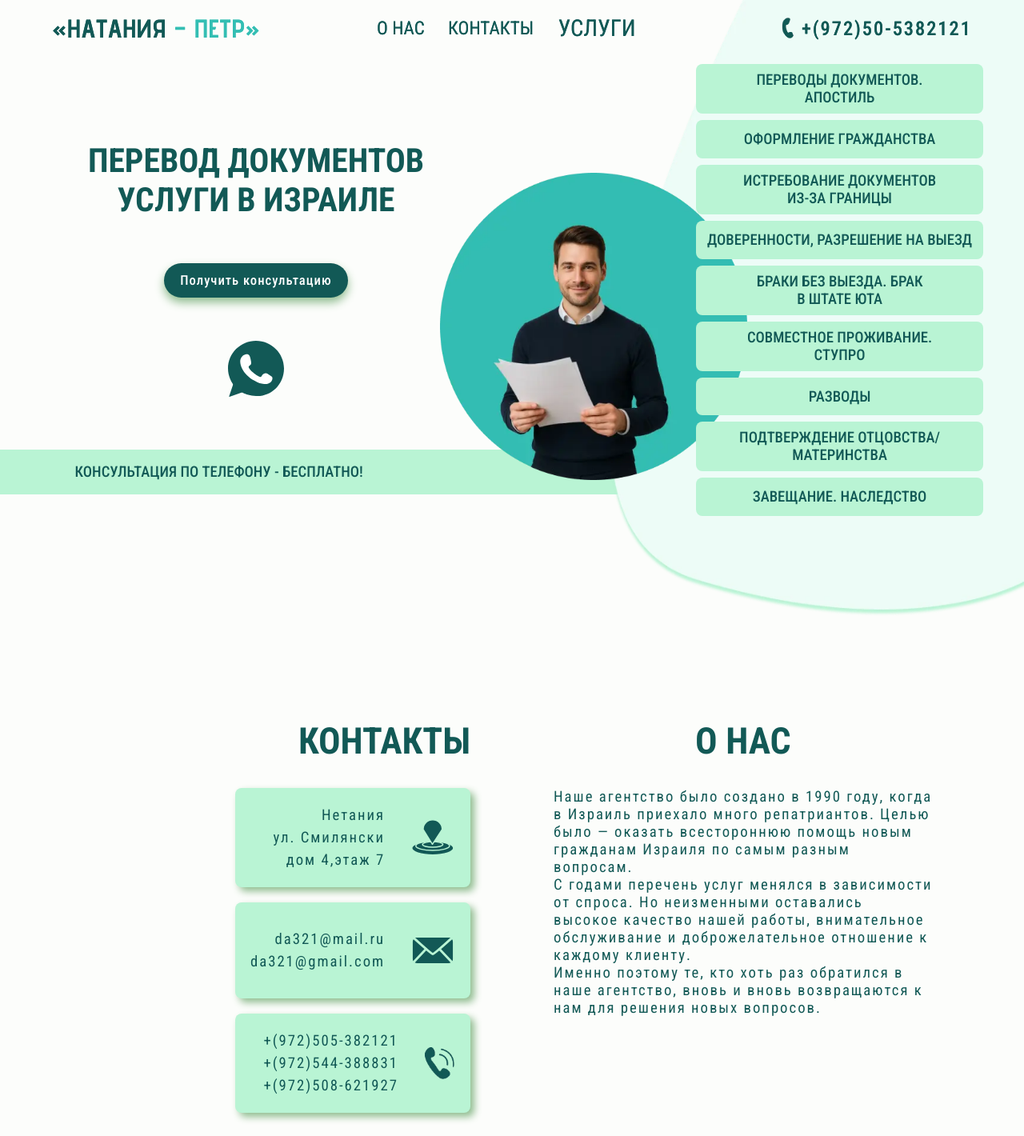
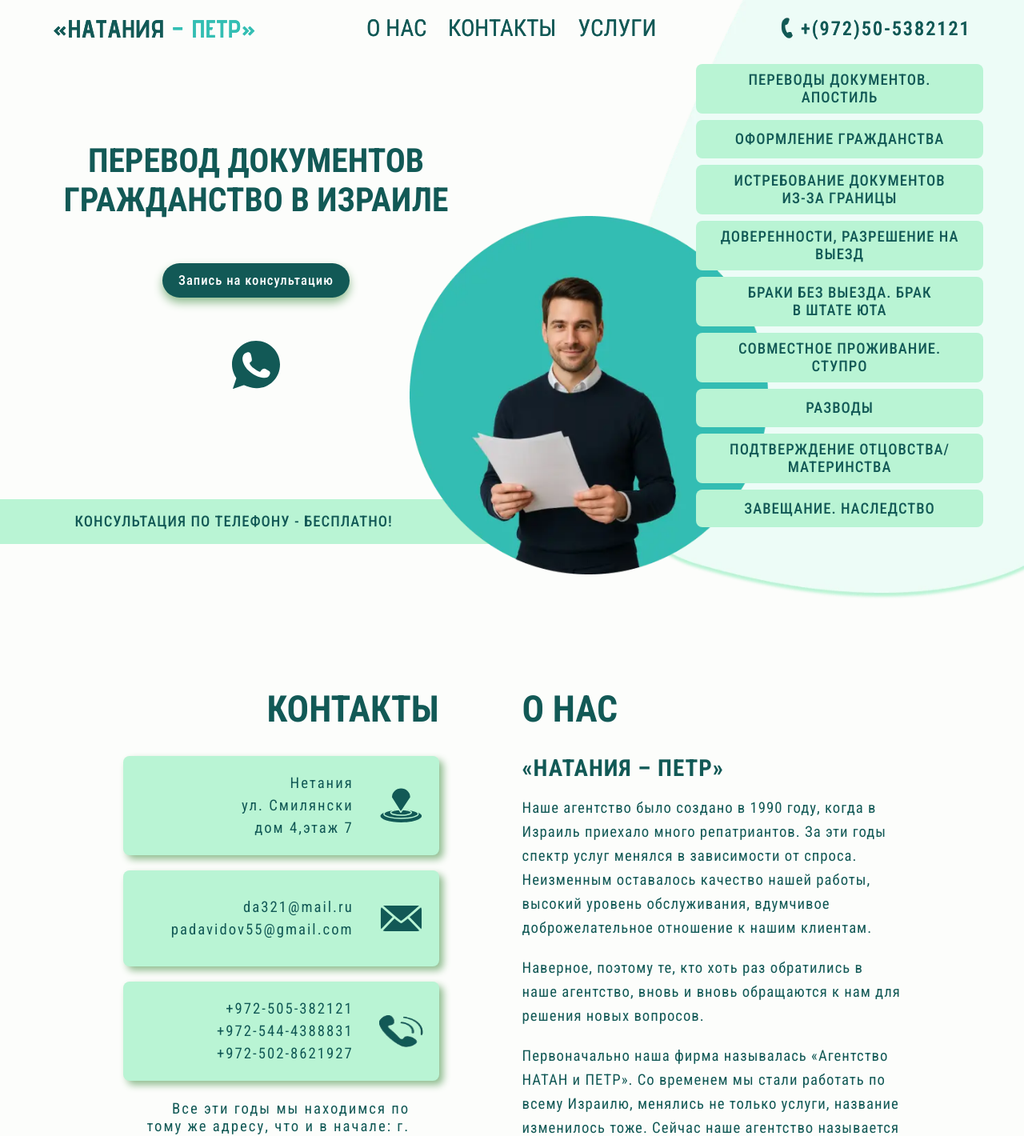
Before and after one commit to Vekshinskii/netaniapetr, a Next.js app: page / in a window 1280 px wide. Shown: the top 1420 px of the page at 80% size. Built offline with nearby package versions, Linux system fonts and the light colour scheme.

Commit message:
updated global.css, page.module.css page.tsx

```diff
--- a/src/app/components/Header/Header.module.css
+++ b/src/app/components/Header/Header.module.css
@@ -21,7 +21,7 @@
 
 .logo {
     font-weight: bold;
-    font-size: 2rem;
+    font-size: calc(var(--index) * 1.5);
     font-family: "Advent Pro", sans-serif;
     text-decoration: none;
     letter-spacing: 1px;
@@ -70,8 +70,11 @@
 .nav_link {
     font-family: "Roboto Condensed", sans-serif;
     text-decoration: none;
-    font-size: 1.8vw;
+    font-size:calc(var(--index) * 1.4);
     will-change: transform, opacity;
+    font-weight: 400;
+    text-wrap: nowrap;
+    margin-inline-end: 16px;
 }
 .nav_link:hover {
     color: #33beb3;
@@ -86,7 +89,7 @@
 }
 .dropdownBtn {
     font-family: "Roboto Condensed", sans-serif;
-    font-size: 1.8rem;
+    font-size:calc(var(--index) * 1.4);
     text-transform: uppercase;
     cursor: pointer;
 
--- a/src/app/globals.css
+++ b/src/app/globals.css
@@ -52,7 +52,7 @@ h1 {
 h2 {
   font-family: "Roboto Condensed", sans-serif;
   font-weight: 500;
-  font-size: calc(var(--index) * 1.2);
+  font-size:calc(var(--index) * 1.4);
 }
 /* ========== HEADER ========== */
 .header {
--- a/src/app/page.module.css
+++ b/src/app/page.module.css
@@ -12,7 +12,7 @@
     align-items: start;
     justify-content: left;
     width: 100vw;
-    height: fit-content;
+    height: 100vh;
 }
 
 .content {
@@ -28,7 +28,7 @@
 .title {
     font-family: "Roboto Condensed", sans-serif;
     font-weight: bold;
-    font-size: calc(var(--index) * 2.2);
+    font-size: calc(var(--index) * 2.1);
     text-align: center;
     text-transform: uppercase;
 }
@@ -59,8 +59,8 @@
 .whatsapp {
     display: block;
     margin-top: 6.8vh;
-    width: 70px;
-    height: 70px;
+    width: 60px;
+    height: 60px;
     cursor: pointer;
     transition: transform 0.3s ease;
     z-index: 1000;
@@ -86,7 +86,7 @@
     top: 0;
     right: 0;
     width: calc(var(--index) * 32);
-    height: calc(var(--index) * 37);
+    height: calc(var(--index) * 32);
     z-index: 1;
 }
 .man {
@@ -109,6 +109,8 @@
     justify-content: start;
     padding-inline-start:  calc(var(--index) * 7);
     min-width: fit-content;
+    letter-spacing: 1px;
+    font-size:calc(var(--index) * 1.4);
 }
 .mobile_man {
     display: none;
@@ -145,6 +147,7 @@
     transition: all 0.3s ease;
     min-width: calc(var(--index) * 14);
     margin-right: 20px;
+    letter-spacing: 1px;
 }
 .list_services a:hover {
     color: #33BEB3;
@@ -153,11 +156,11 @@
 }
 
 /* ===== CONTACT + ABOUT ===== */
-#about {
+.about_page {
+    margin-top: 5vh;
     margin-bottom: 1vh;
 }
 .contact_page {
-    padding-top: 30vh;
     width: 100vw;
     height: fit-content;
     display: flex;
@@ -188,9 +191,13 @@
     order: 1;
     display: flex;
     flex-direction: column;
-    align-items: end;
+    align-items: stretch;
     justify-content: start;
     padding: 20px;
+    max-width: max-content;
+    h1 {
+        text-align: end;
+    }
 }
 .contact_section img {
     width: calc(var(--index) * 2.6);
@@ -204,7 +211,6 @@
     font-size: calc(var(--index) * 0.9);
     text-align: end;
 }
-
 .contact_group {
     display: flex;
     flex-direction: row;
@@ -212,7 +218,6 @@
     justify-content: end;
     margin-bottom: 1.5vw;
     padding: 20px;
-    width: 23vw;
     min-height: 15vh;
     height: fit-content;
     background-color: #B9F4D4;
@@ -223,11 +228,9 @@
 .about_info {
     display: flex;
     flex-direction: column;
-    /*align-items: start;*/
-    /*justify-content: end;*/
     order: 2;
     padding: 20px;
-    align-items: center;
+    align-items: start;
     justify-content: start;
     width: fit-content;
     height: fit-content;
@@ -237,8 +240,19 @@
     width: 37vw;
     z-index: 2;
     font-family: "Roboto Condensed", sans-serif;
-    letter-spacing: 2px;
+    letter-spacing: 1px;
     font-size: calc(var(--index) * 0.9);
+    line-height: 30px;
+
+    p{
+        margin-bottom: 2.5vh;
+        letter-spacing: 1px;
+    }
+
+    h2{
+        font-weight: bolder;
+        margin-bottom: 2.5vh;
+    }
 }
 .contact_text {
     font-family: "Roboto Condensed", sans-serif;
@@ -250,14 +264,15 @@
 }
 
 .about_us_text {
-    margin-top: 6vh;
+    margin-top: 0.5vh;
     font-family: "Roboto Condensed", sans-serif;
-    letter-spacing: 2px;
+    letter-spacing: 1px;
     font-size: calc(var(--index) * 0.8);
     text-align: end;
     text-wrap: wrap;
-    width: 37vw;
+    width: 28vw;
     height: fit-content;
+    max-width: max-content;
 }
 
 .contact_group_blue {
@@ -286,29 +301,35 @@
 /* ===== MEDIA ===== */
 
 @media (max-width: 2500px) {
-    .main_page {
-        height: 80vh;
-        align-items: start;
-        justify-content: start;
-    }
-}
-
-@media (max-width: 2000px) {
+    /*.main_page {*/
+    /*    height: 80vh;*/
+    /*    align-items: start;*/
+    /*    justify-content: start;*/
+    /*}*/
     .consult {
         h2 {
             font-size: calc(var(--index) * 0.9);
         }
     }
 }
+
 @media (max-width: 1500px) {
     .title {
         font-size: calc(var(--index) * 2);
     }
     .elem_light {
         width: calc(var(--index) * 25);
+        height:  calc(var(--index) * 36);
     }
     .consult {
+        margin-top: calc(var(--index) * 3);
             padding-inline-start:  calc(var(--index) * 4.5);
+    }
+    .man {
+        top: calc(var(--index) * 13);
+        width: 35vw;
+        height: 35vw;
+        right: 25%;
     }
 }
 
@@ -320,6 +341,12 @@
     }
     .consult {
         padding-inline-start:  calc(var(--index) * 2.5);
+    }
+    .content {
+        margin-top: 18vh;
+    }
+    .man {
+        top: calc(var(--index) * 15);
     }
 }
 @media (max-width: 1030px) {
--- a/src/app/page.tsx
+++ b/src/app/page.tsx
@@ -34,12 +34,12 @@ export default function HomePage() {
             <div id="main_page" className={styles.main_page}>
                 <div className={styles.content}>
                     <h1 className={styles.title}>
-                        ПЕРЕВОД ДОКУМЕНТОВ <br /> УСЛУГИ В ИЗРАИЛЕ
+                        ПЕРЕВОД ДОКУМЕНТОВ <br /> ГРАЖДАНСТВО В ИЗРАИЛЕ
                     </h1>
 
                     {/* без onClick в серверном компоненте — просто якорь до секции контактов */}
                     <Link href="#contact" className={styles.order_consultation}>
-                        Получить консультацию
+                        Запись на консультацию
                     </Link>
 
                     <Link
@@ -114,12 +114,11 @@ export default function HomePage() {
             </div>
 
             {/* ABOUT + CONTACT */}
-            <section id="about">
+            <section className={styles.about_page} id="about">
                 <div className={styles.contact_page}>
                     <div className={styles.contact_part}>
                         <div id="contact" className={styles.contact_section}>
                             <h1>Контакты</h1>
-
                             <div className={styles.contact_group}>
                                 <div className={styles.contact_text}>
                                     <p>Нетания</p>
@@ -138,7 +137,7 @@ export default function HomePage() {
                             <div className={styles.contact_group}>
                                 <div className={styles.contact_text}>
                                     <p>da321@mail.ru</p>
-                                    <p>da321@gmail.com</p>
+                                    <p>padavidov55@gmail.com</p>
                                 </div>
                                 <Image
                                     src="/images/icon_email.svg"
@@ -151,9 +150,9 @@ export default function HomePage() {
 
                             <div className={styles.contact_group}>
                                 <div className={styles.contact_text}>
-                                    <p>+(972)505-382121</p>
-                                    <p>+(972)544-388831</p>
-                                    <p>+(972)508-621927</p>
+                                    <p>+972-505-382121</p>
+                                    <p>+972-544-4388831</p>
+                                    <p>+972-502-8621927</p>
                                 </div>
                                 <Image
                                     src="/images/icon_phone.webp"
@@ -166,8 +165,8 @@ export default function HomePage() {
 
                             <div className={styles.about_us_text}>
                                 <p>
-                                    Сегодня наша компания называется «Агентство НАТАНИЯ - ПЕТР» и
-                                    по-прежнему находится по тому же адресу, что и 25 лет назад.
+                                    Все эти годы мы находимся по тому же адресу, что и в начале: г. Нетания, улица
+                                    Смилянски 4, этаж 7.
                                 </p>
                             </div>
                         </div>
@@ -175,27 +174,23 @@ export default function HomePage() {
                         <div id="about_info" className={styles.about_info}>
                             <h1>О нас</h1>
                             <div className={styles.about_text}>
-                                <p>
-                                    Наше агентство было создано в 1990 году, когда в Израиль
-                                    приехало много репатриантов. Целью было — оказать всестороннюю
-                                    помощь новым гражданам Израиля по самым разным вопросам.
-                                </p>
-                                <p>
-                                    С годами перечень услуг менялся в зависимости от спроса. Но
-                                    неизменными оставались высокое качество нашей работы,
-                                    внимательное обслуживание и доброжелательное отношение к
-                                    каждому клиенту.
-                                </p>
-                                <p>
-                                    Именно поэтому те, кто хоть раз обратился в наше агентство,
-                                    вновь и вновь возвращаются к нам для решения новых вопросов.
-                                </p>
+                                <h2>«НАТАНИЯ – ПЕТР»</h2>
+                                <p>Наше агентство было создано в 1990 году, когда
+                                в Израиль приехало много репатриантов. За эти годы спектр услуг менялся в зависимости от спроса.
+                                Неизменным оставалось качество нашей работы, высокий уровень обслуживания, вдумчивое
+                                доброжелательное отношение к нашим клиентам.</p>
+
+                                <p>Наверное, поэтому те, кто хоть раз обратились в наше агентство, вновь и вновь обращаются
+                                к нам для решения новых вопросов.</p>
+
+                                <p>Первоначально наша фирма называлась «Агентство НАТАН и ПЕТР». Со временем мы стали работать
+                                по всему Израилю,  менялись не только услуги, название изменилось тоже.
+                                    Сейчас наше агентство называется «Агентство Натания Петр» (1990)</p>
 
                                 <div className={styles.about_us_text_mobile}>
                                     <p>
-                                        Сегодня наша компания называется «Агентство НАТАНИЯ - ПЕТР»
-                                        и по-прежнему находится по тому же адресу, что и 25 лет
-                                        назад.
+                                        Все эти годы мы находимся по тому же адресу, что и в начале: г. Нетания, улица
+                                        Смилянски 4, этаж 7.
                                     </p>
                                 </div>
 
```
